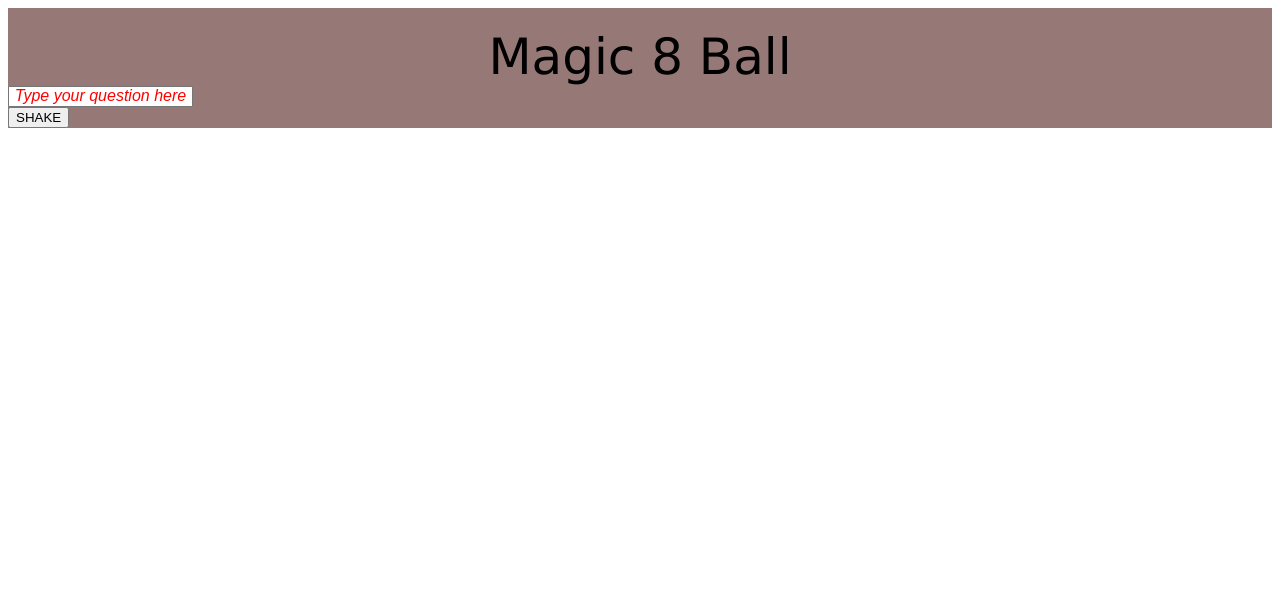
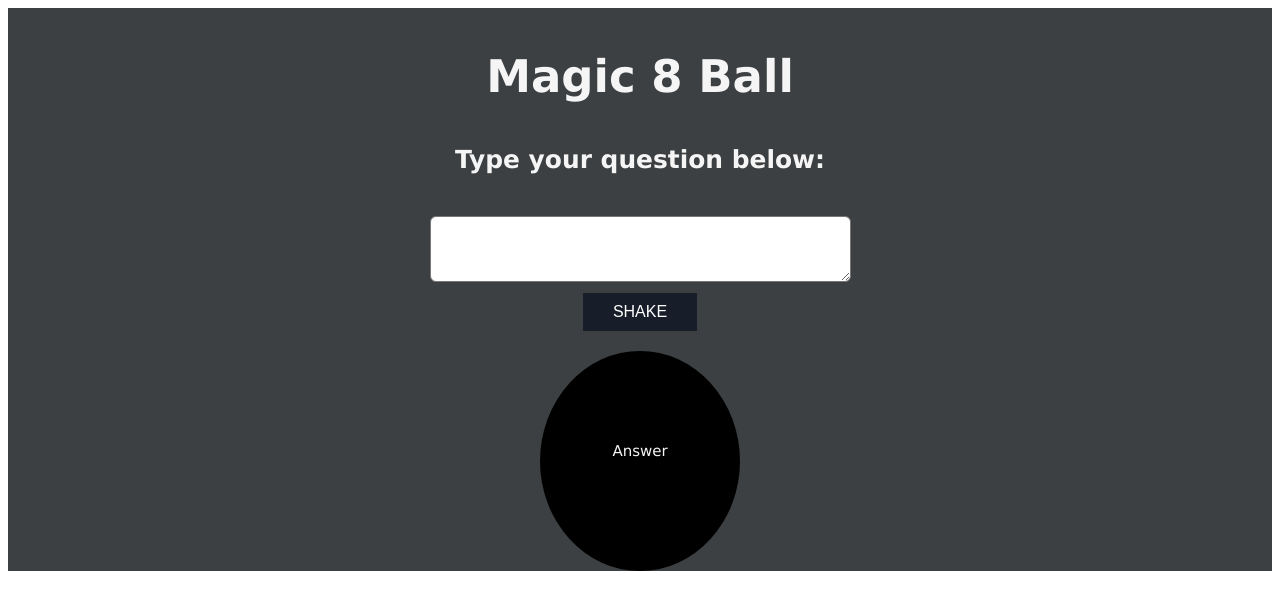
Before and after one commit to geiapacia/magic-eight-ball, a plain HTML site: page index.html in a window 1280 px wide. Drawn offline with Linux system fonts and the light colour scheme.

Commit message:
Finish project

```diff
--- a/index.html
+++ b/index.html
@@ -10,18 +10,16 @@
 <body>
     <div id="container">
         <div id="title">
-           Magic 8 Ball
-        </div>
-        <div id="question">
-            <input type="text" placeholder="Type your question here">
-        </div>
+           <h2>Magic 8 Ball</h2>
+           <h5>Type your question below:</h5>
+            <textarea id="text" rows="4" cols="50"></textarea>
         <div id="shake">
             <button type="button">SHAKE</button>
         </div>
         <div id="magicball">
-
+            <p id="answer">Answer</p>
         </div>
     </div>
-
+    <script src="script.js"></script>
 </body>
 </html>
--- a/script.js
+++ b/script.js
@@ -1,13 +1,23 @@
-let userName = "";
 
-userName ? console.log(`Hello ${userName}!`) : console.log("Hello");
+function generateNumber(maxNumber){
+  return Math.round(Math.random() * maxNumber);
+}
 
-let userQuestion = "";
-console.log(`The user ${userName} asked: ${userQuestion}`);
 
-const randomNumber = Math.floor(Math.random() * 8);
 
+
+
+
+//Select elements that you will interact with
+let button = document.querySelector("button");
+let answer = document.querySelector("#answer");
+
+//Add a click event listener to the button
+button.addEventListener("click", function() {
+  //procedure goes here
   let eightBall = "";
+
+  let randomNumber = generateNumber(8);
 
   switch(randomNumber) {
     case 0:
@@ -38,4 +48,5 @@ switch(randomNumber) {
     "Yes!"
   }
 
-console.log(`The eight ball answered: ${eightBall}`);
+  answer.innerHTML = eightBall;
+});
--- a/styles.css
+++ b/styles.css
@@ -1,25 +1,53 @@
 #container {
  width: 100%;
  height: 100%;
- background-color: #967977;
+ background-color: #3d4042;
+ color: whitesmoke;
 }
 
 #title {
  text-align: center;
- padding-top: 20px;
- font-size: 50px;
+ padding-top: 5px;
+ font-size: 30px;
  font-family: Verdana, Geneva, Tahoma, sans-serif;
 }
 
-#container > #question {
-    align-content: center;
-    justify-content: center;
+textarea {
+    border-radius: 6px;
 }
 
-input::placeholder {
-    color: red;
-    font-size: 1.2em;
-    font-style: italic;
-    opacity: 1;
+button {
+    background-color: #171e29;
+    border: 5px;
+    color: white;
+    padding: 10px 30px;
     text-align: center;
+    text-decoration: none;
+    display: inline-block;
+    font-size: 16px;
+    transition-duration: 0.4s;
+    margin-bottom: 20px;
   }
+
+  button:hover {
+    background-color: #313233;
+    color: white;
+  }
+
+  #magicball {
+    background-color: black;
+    width: 200px;
+    height: 200px;
+    margin: auto;
+    border-radius: 100%;
+    padding-bottom: 20px;
+    color: whitesmoke;
+    display: grid;
+    justify-content: center;
+    align-items: center;
+  }
+
+  #answer {
+    text-align: center;
+    font-size: 15px;
+  }
```
Lines whose indentation alone changed are shown as unchanged.
